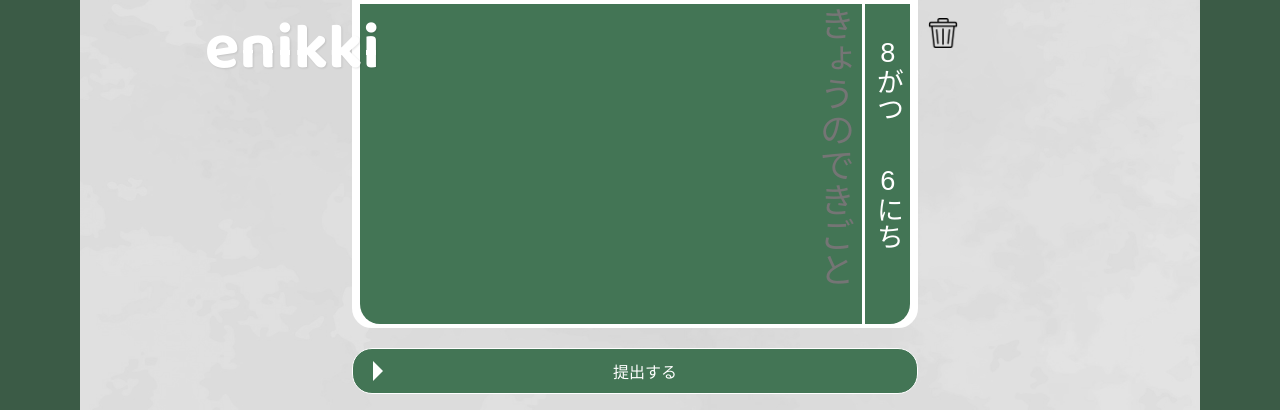
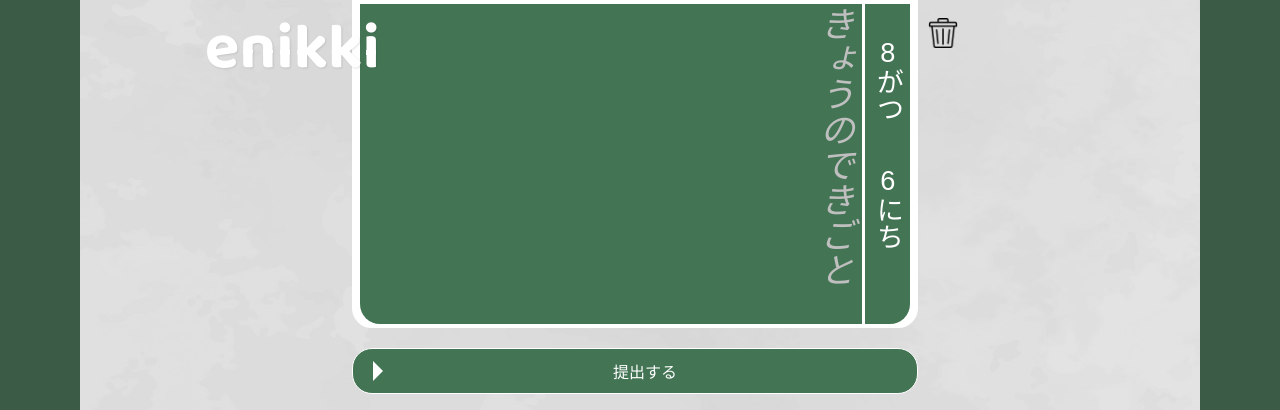
Before and after one commit to moriyoshi-kasuga/2025-summer-techjam, a Flask app: page /create/ in a window 1280 px wide. Shown: the part 390-800 px from the top of the page. Run offline with Flask 3, Linux system fonts and the light colour scheme; the visitor is signed in with stand-in values (Sample User, id 1); some web fonts are replaced.

Commit message:
fix: change to more readable color

```diff
--- a/app/templates/create.html
+++ b/app/templates/create.html
@@ -2,6 +2,11 @@
 
 {% block head %}
 <style>
+  .enikki__content::placeholder {
+    color: #bfbfbf;
+    font-style: italic;
+  }
+
   #title-enikki {
     color: white !important;
     text-shadow: 1px 1px 2px rgba(0, 0, 0, 0.1);
```
